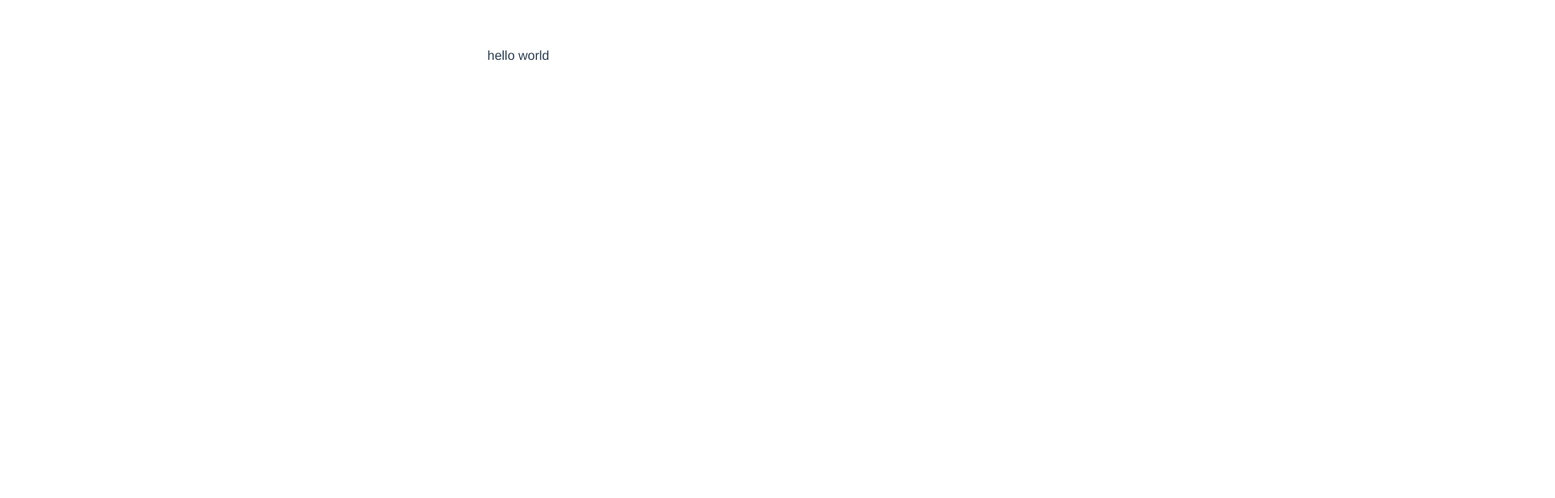
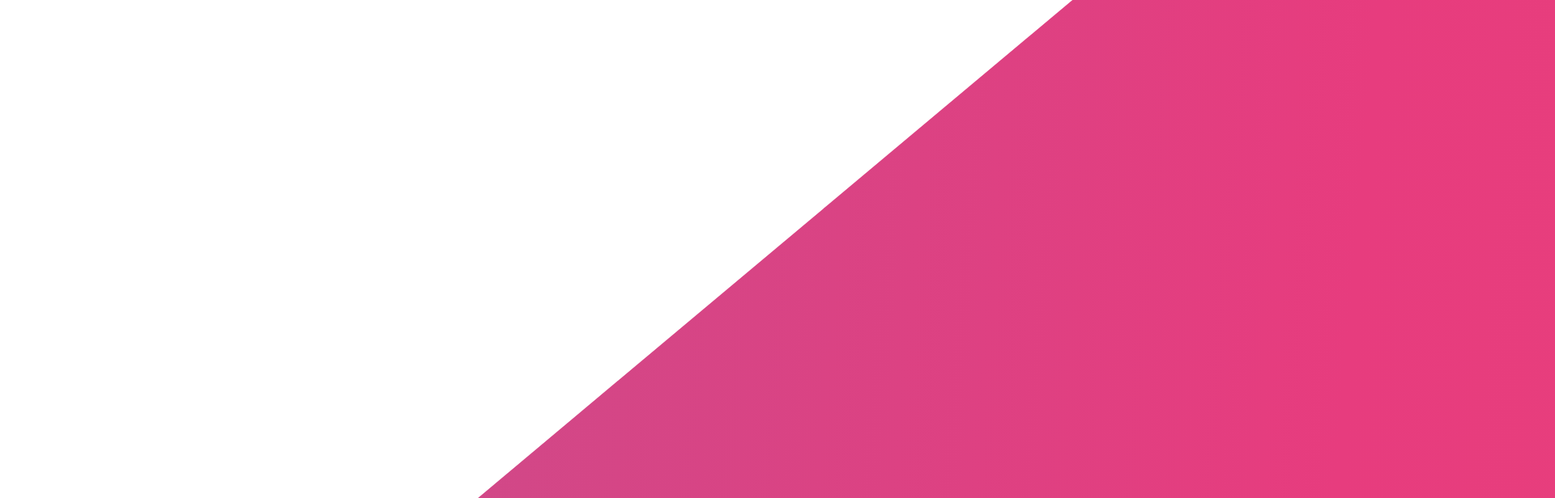
Before and after one commit to marktext/website, a Vue app: page / in a window 1280 px wide. Shown: the top 616 px of the page at 81% size, 1920 px wide, since content can reach past the window. Built offline with nearby package versions, Linux system fonts and the light colour scheme.

Commit message:
add some codes

```diff
--- a/package.json
+++ b/package.json
@@ -4,7 +4,7 @@
   "private": true,
   "scripts": {
     "serve": "vue-cli-service serve --mode development",
-    "build": "vue-cli-service build --mode production",
+    "build": "vue-cli-service build --mode production && cp CNAME docs/CNAME",
     "lint": "vue-cli-service lint"
   },
   "dependencies": {
--- a/src/components/titleBar.vue
+++ b/src/components/titleBar.vue
@@ -1,6 +1,6 @@
 <template>
   <div class="title-bar">
-    hello world
+    <div class="bg"></div>
   </div>
 </template>
 
@@ -12,5 +12,30 @@ export default {
 
 <!-- Add "scoped" attribute to limit CSS to this component only -->
 <style scoped>
-
+  .bg {
+    width: 400vw;
+    min-width: 1000px;
+    height: 400vw;
+    min-height: 600px;
+    position: absolute;
+    top: -20%;
+    right: 20%;
+    border-radius: 10%;
+    transform: rotate(-40deg) translateX(50%) translateY(50%);
+    color: #fff;
+    background: linear-gradient(-45deg, #EE7752, #E73C7E, #23A6D5, #23D5AB);
+    background-size: 400% 400%;
+    animation: Gradient 15s ease infinite;
+  }
+  @keyframes Gradient {
+    0% {
+      background-position: 0% 50%
+    }
+    50% {
+      background-position: 100% 50%
+    }
+    100% {
+      background-position: 0% 50%
+    }
+  }
 </style>
```
Also changed, not shown: 1 other file (tests, documents, lock files or other folders).
